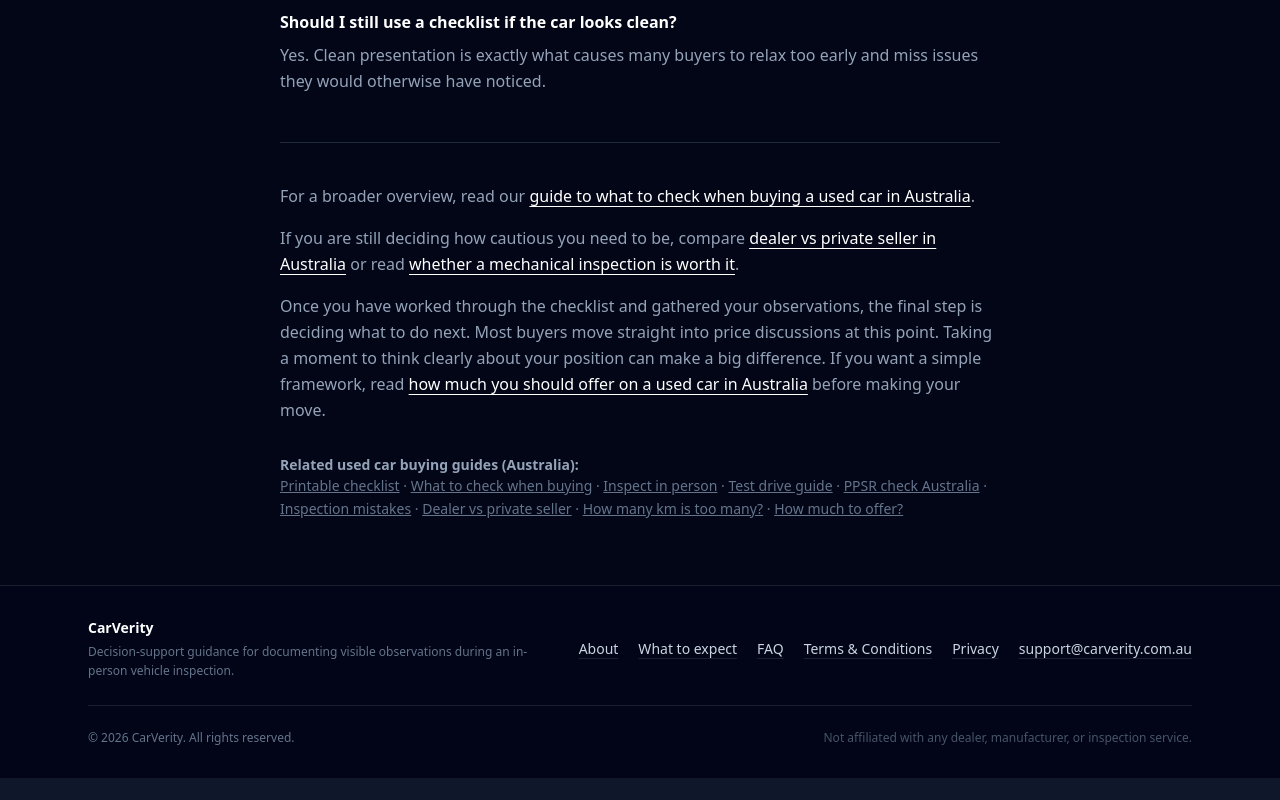
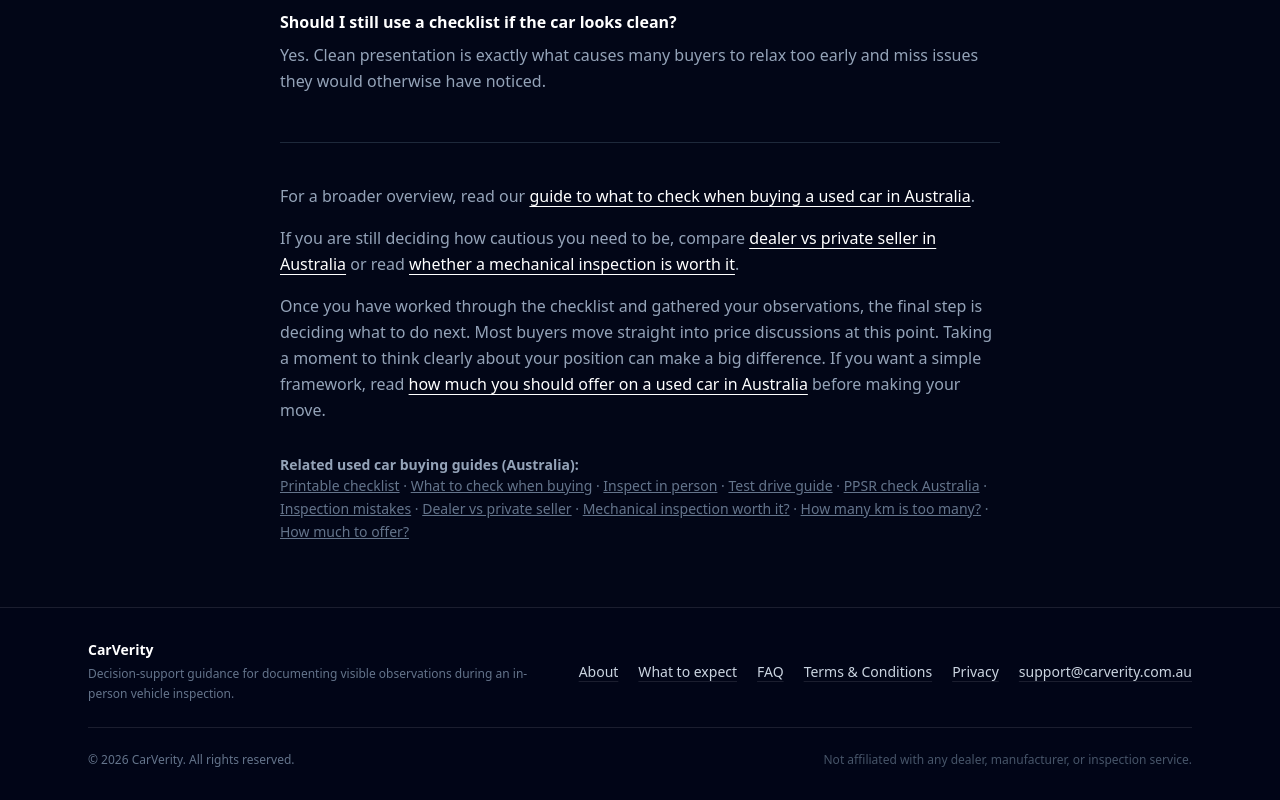
Before and after one commit to jeremy-swallow/carverity-clean, a React (Vite) app: page /used-car-checklist-australia in a window 1280 px wide. Shown: the part 5407-6207 px from the top of the page. Before the commit the page ends 6185 px from the top, so only its background shows below. Built offline with nearby package versions, Linux system fonts and the light colour scheme; no server answers.

Commit message:
Refine SEO checklist page for used car buyers

```diff
--- a/src/pages/UsedCarChecklistAustralia.tsx
+++ b/src/pages/UsedCarChecklistAustralia.tsx
@@ -699,6 +699,12 @@ export default function UsedCarChecklistAustralia() {
                   Dealer vs private seller
                 </Link>{" · "}
                 <Link
+                  to="/is-a-mechanical-inspection-worth-it-australia"
+                  className="underline hover:text-white"
+                >
+                  Mechanical inspection worth it?
+                </Link>{" · "}
+                <Link
                   to="/how-many-km-is-too-many-used-car-australia"
                   className="underline hover:text-white"
                 >
```
